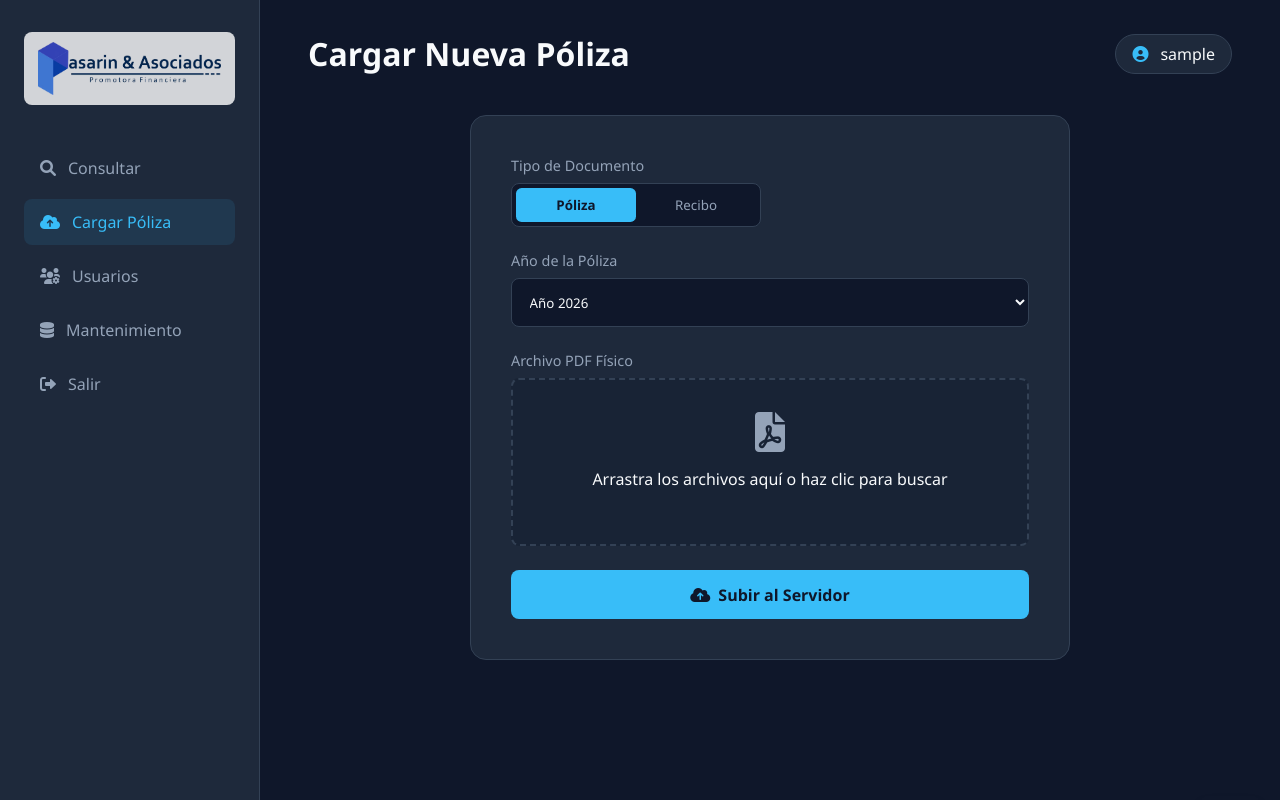
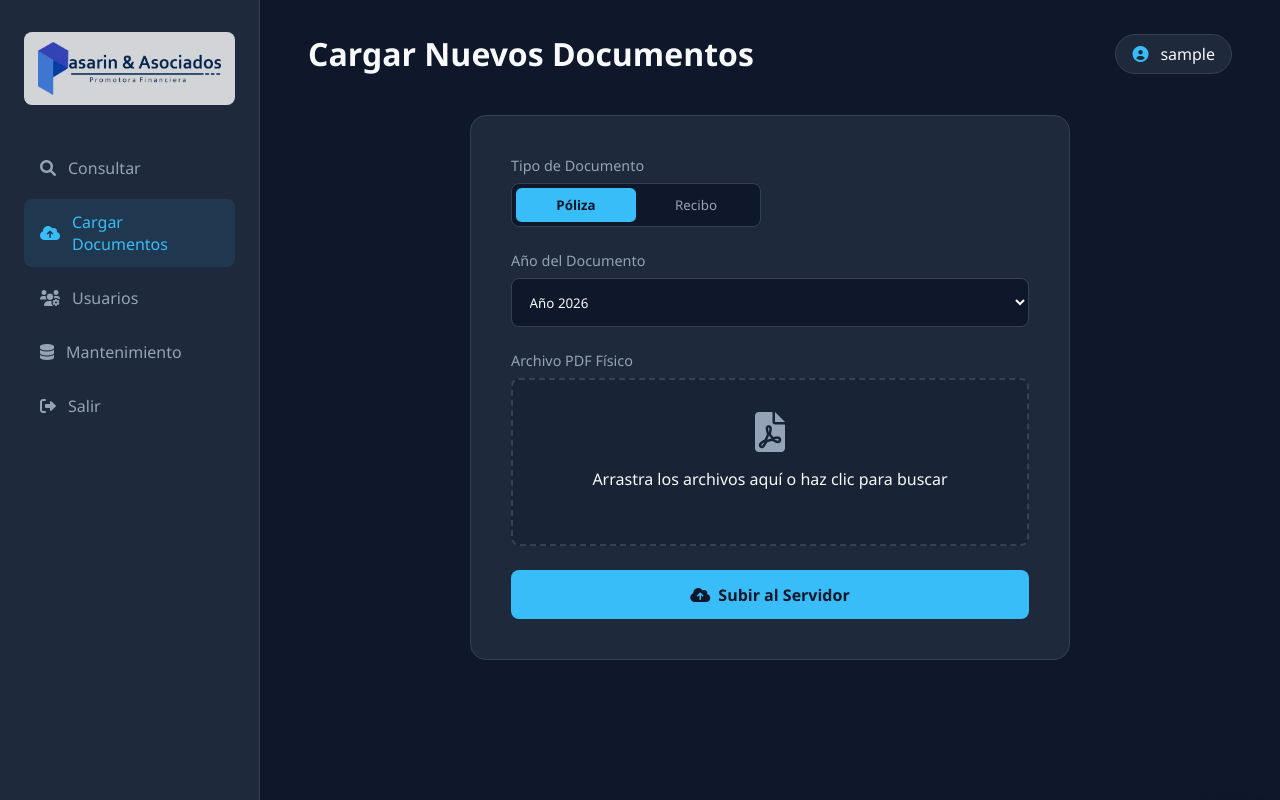
Before and after one commit to pasarinyasociados/Gestion-de-Caratulas, a FastAPI app: page /subir_pantalla in a window 1280 px wide. Run offline with FastAPI, Linux system fonts and the light colour scheme; the visitor is signed in with stand-in values (Sample User, id 1).

Commit message:
Update subir.html

```diff
--- a/app/templates/subir.html
+++ b/app/templates/subir.html
@@ -3,7 +3,7 @@
 <head>
     <meta charset="UTF-8">
     <meta name="viewport" content="width=device-width, initial-scale=1.0">
-    <title>Cargar Póliza - Gestión de Pólizas</title>
+    <title>Cargar Documentos - Gestión de Carátulas</title>
     <link rel="stylesheet" href="https://cdnjs.cloudflare.com/ajax/libs/font-awesome/6.0.0/css/all.min.css">
     <style>
         :root {
@@ -49,6 +49,7 @@
         .drop-zone i { font-size: 2.5rem; color: var(--text-muted); margin-bottom: 1rem; }
         .file-info { margin-top: 0.75rem; font-size: 0.9rem; color: var(--primary); font-weight: 600; text-align: left; max-height: 150px; overflow-y: auto; padding: 5px; }
         .file-item { display: flex; align-items: center; gap: 0.5rem; margin-bottom: 4px; font-size: 0.85rem; color: var(--text-main); }
+        .file-item.invalid { color: var(--danger); font-weight: bold; }
 
         .btn-submit { width: 100%; padding: 0.85rem; border-radius: 0.5rem; font-weight: 700; border: none; cursor: pointer; background-color: var(--primary); color: var(--bg-dark); font-size: 1rem; margin-top: 1rem; display: flex; align-items: center; justify-content: center; gap: 0.5rem; }
         .btn-submit:hover { background-color: var(--primary-hover); }
@@ -67,7 +68,7 @@
         </div>
         <ul class="menu">
             <li class="menu-item"><a href="/panel"><i class="fa-solid fa-magnifying-glass"></i> Consultar</a></li>
-            <li class="menu-item active"><a href="/subir_pantalla"><i class="fa-solid fa-cloud-arrow-up"></i> Cargar Póliza</a></li>
+            <li class="menu-item active"><a href="/subir_pantalla"><i class="fa-solid fa-cloud-arrow-up"></i> Cargar Documentos</a></li>
             {% if rol == 'admin' %}
             <li class="menu-item"><a href="/usuarios_pantalla"><i class="fa-solid fa-users-gear"></i> Usuarios</a></li>
             <li class="menu-item"><a href="/mantenimiento_pantalla"><i class="fa-solid fa-database"></i> Mantenimiento</a></li>
@@ -78,7 +79,7 @@
 
     <div class="main-content">
         <header>
-            <h1>Cargar Nueva Póliza</h1>
+            <h1>Cargar Nuevos Documentos</h1>
             <div class="user-profile"><i class="fa-solid fa-user-circle" style="color: var(--primary);"></i><span>{{ nombre }}</span></div>
         </header>
 
@@ -99,7 +100,7 @@
                 </div>
 
                 <div class="form-group">
-                    <label for="anio">Año de la Póliza</label>
+                    <label for="anio">Año del Documento</label>
                     <select id="anio" name="anio" class="form-control">
                     </select>
                 </div>
@@ -122,7 +123,6 @@
     <div id="toast" class="toast"><i id="toast-icon" class="fa-solid"></i> <span id="toast-msg"></span></div>
 
     <script>
-        // Guardamos los archivos en una variable global para el drag and drop masivo
         let archivosSeleccionados = [];
 
         function seleccionarTipo(tipo) {
@@ -164,25 +164,65 @@
             }
         }
 
+        // --- CANDADO INTELIGENTE DE VALIDACIÓN DE NOMBRES ---
+        function validarNombreArchivo(nombre) {
+            const nombreLimpio = nombre.replace(/\.[^/.]+$/, ""); // Quitar extensión
+
+            // Si el nombre tiene algún número al final del cliente, DEBE llevar el guion bajo
+            // Detecta si hay números al final que no estén precedidos inmediatamente por un guion bajo
+            const tieneNumeroAlFinalSinGuion = /(?<!_)\d+$/.test(nombreLimpio);
+
+            if (tieneNumeroAlFinalSinGuion) {
+                return {
+                    valido: false,
+                    motivo: "Si deseas agregar números al final, debes poner un guion bajo antes (Ej: _1, _2)."
+                };
+            }
+            return { valido: true };
+        }
+
         function mostrarNombreArchivo() {
             const input = document.getElementById('file-input');
             const info = document.getElementById('file-info');
             const text = document.getElementById('drop-text');
+            const btnEnviar = document.getElementById('btn-enviar');
 
             if(input.files.length > 0) {
                 archivosSeleccionados = Array.from(input.files);
             }
 
+            let hayErrores = false;
+
             if(archivosSeleccionados.length > 0) {
                 text.style.display = "none";
-                info.innerHTML = ""; // Limpiar vista anterior
+                info.innerHTML = "";
 
                 archivosSeleccionados.forEach(file => {
+                    const validacion = validarNombreArchivo(file.name);
                     const item = document.createElement('div');
-                    item.className = 'file-item';
-                    item.innerHTML = `<i class="fa-solid fa-file-pdf" style="color: red;"></i> <span>${file.name}</span>`;
+
+                    if (!validacion.valido) {
+                        hayErrores = true;
+                        item.className = 'file-item invalid';
+                        item.innerHTML = `<i class="fa-solid fa-triangle-exclamation" style="color: var(--danger);"></i> <span title="${validacion.motivo}">${file.name} (Error de formato)</span>`;
+                    } else {
+                        item.className = 'file-item';
+                        item.innerHTML = `<i class="fa-solid fa-file-pdf" style="color: red;"></i> <span>${file.name}</span>`;
+                    }
                     info.appendChild(item);
                 });
+
+                // Si hay algún error detectado, congelamos el botón de subida
+                if (hayErrores) {
+                    btnEnviar.disabled = true;
+                    btnEnviar.style.backgroundColor = "var(--border)";
+                    btnEnviar.style.color = "var(--text-muted)";
+                    lanzarToast("Hay archivos con formato de nombre inválido. Corrígelos antes de subir.", "danger");
+                } else {
+                    btnEnviar.disabled = false;
+                    btnEnviar.style.backgroundColor = "var(--primary)";
+                    btnEnviar.style.color = "var(--bg-dark)";
+                }
             }
         }
 
@@ -217,7 +257,6 @@
             let errores = 0;
             let mensajesErrores = [];
 
-            // Enviamos cada archivo uno por uno en ráfaga controlada
             for (const file of archivosSeleccionados) {
                 const formData = new FormData();
                 formData.append('file', file);
@@ -232,7 +271,7 @@
                         exitos++;
                     } else if (data.error === "duplicado") {
                         errores++;
-                        mensajesErrores.push(data.message); // El mensaje personalizado de duplicado del backend
+                        mensajesErrores.push(data.message);
                     } else {
                         errores++;
                         mensajesErrores.push(`${file.name}: ${data.error}`);
@@ -243,7 +282,6 @@
                 }
             }
 
-            // Reporte final en pantalla de cómo les fue a las subidas
             if (exitos > 0 && errores === 0) {
                 lanzarToast(`¡Éxito! Se cargaron los ${exitos} documentos correctamente.`, "success");
             } else if (exitos > 0 && errores > 0) {
@@ -258,7 +296,6 @@
                 }
             }
 
-            // Reiniciar el formulario por completo al terminar
             btnEnviar.disabled = false;
             btnEnviar.innerHTML = `<i class="fa-solid fa-cloud-arrow-up"></i> Subir al Servidor`;
             document.getElementById('upload-form').reset();
@@ -268,7 +305,6 @@
             seleccionarTipo('poliza');
         }
 
-        // Configuración de Drag & Drop visual y lógico masivo
         const dropZone = document.getElementById('drop-zone');
         ['dragenter', 'dragover'].forEach(eventName => {
             dropZone.addEventListener(eventName, (e) => { e.preventDefault(); dropZone.classList.add('dragover'); }, false);
@@ -281,7 +317,6 @@
             const files = dt.files;
 
             if(files.length > 0) {
-                // Filtramos para asegurar que solo entren archivos PDF
                 archivosSeleccionados = Array.from(files).filter(f => f.type === "application/pdf" || f.name.toLowerCase().endsWith('.pdf'));
                 if(archivosSeleccionados.length === 0) {
                     lanzarToast("Solo se permiten archivos en formato PDF.", "danger");
```
